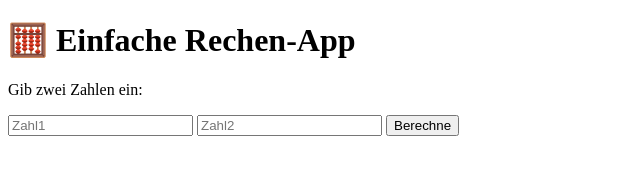
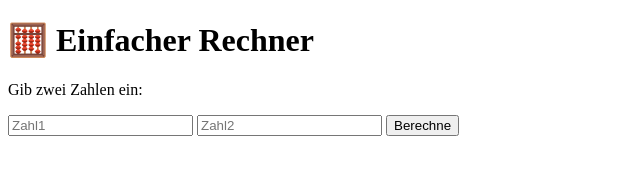
Before and after one commit to Sugu4/100-days-of-code, a plain HTML site: page Day08/index.html in a window 1280 px wide. Shown: the whole page, without its empty margins (0-640 px from the left). Drawn offline with Linux system fonts and the light colour scheme.

Commit message:
Index verbessert Day08

```diff
--- a/Day08/index.html
+++ b/Day08/index.html
@@ -7,7 +7,7 @@
     <link rel="sylesheet" href="style.css">
 </head>
 <body>
-    <h1>🧮 Einfache Rechen-App</h1>
+    <h1>🧮 Einfacher Rechner</h1>
     <p>Gib zwei Zahlen ein:</p>
 
     <input type="number" id="zahl1" placeholder="Zahl1">
```
